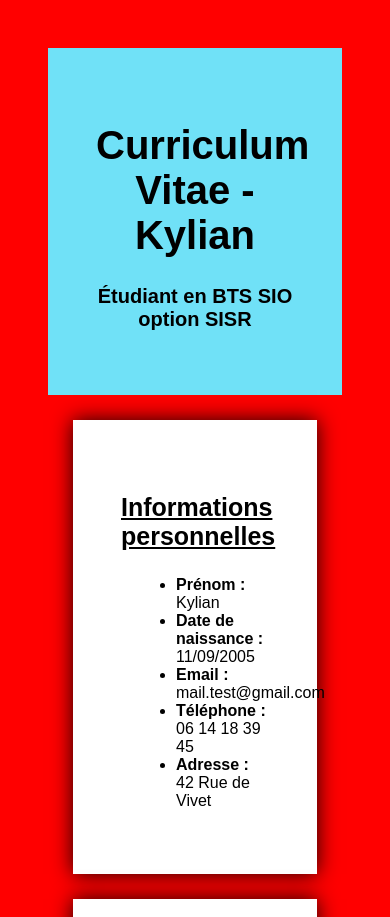
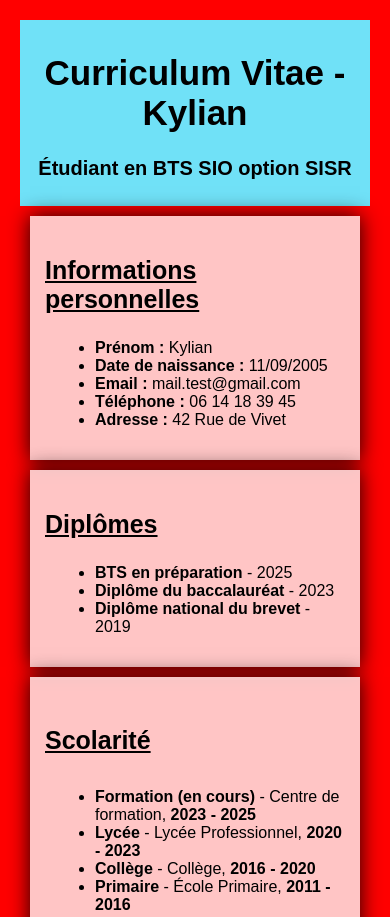
Before and after one commit to Ennderrr/kylian.github.io, a plain HTML site: page index.html in a window 390 px wide. Shown: the top 917 px of the page. Drawn offline with Linux system fonts and the light colour scheme.

Commit message:
Update CSS

```diff
--- a/styles.css
+++ b/styles.css
@@ -1,3 +1,65 @@
+@media screen and (max-width: 600px) {                                                               /*exemple : Téléphone*/
+    body {
+        font-family: Arial;                     /*Police d'écriture du site*/
+        margin: 0;
+        padding: 20px;
+        background-color: #ff0000;            /*Couleur des bords des sections*/
+    }
+
+    header {
+        background-color: #70e1f7;            /*Couleur du fond du site*/
+        text-align: center;                     /*Alignement du titre principal*/
+        padding: 10px;                          /*Taille de marge du titre principal*/
+    }
+
+    h1 {
+        font-size: 35px;                        /*Taille du titre principal*/
+        color: #000000;                       /*Couleur du titre principal*/
+    }
+
+    h2 {
+        font-size: 20px;                        /*Taille du sous-titre principal*/
+    }
+
+    h3 {
+        font-size: 25px;                        /*Taille des titres de sections*/
+    }
+
+    h4 {
+        font-size: 25px;                        /*Taille du titre 4 (Scolarité)*/
+    }
+
+    section {
+        padding: 15px;                          /*Taille du fond des sections*/
+        background-color: #ffffffc5;          /*Couleur des sections*/
+        margin: 10px;                           /*Taille des bords des sections*/
+        box-shadow: 0 0 20px #000000e4;       /*Taille et couleur de l'ombre des bord des sections*/
+    }
+
+    ul {
+        list-style-type: disc;                  /*Type de puce des listes*/
+        margin-left: 10px;                      /*Marge des listes*/
+    }
+}
+
+
+@media screen and (min-width: 601px) and (max-width: 1024px) {                                             /*exemple : Tablette & mode portrait*/
+    header {
+        background-color: #70e1f7;            /*Couleur du fond du site*/
+        text-align: center;                     /*Alignement du titre principal*/
+        padding: 48px;                          /*Taille de marge du titre principal*/
+    }
+
+    section {
+        padding: 48px;                          /*Taille du fond des sections*/
+        background-color: #ffffffc5;          /*Couleur des sections*/
+        margin: 20px;                           /*Taille des bords des sections*/
+        box-shadow: 0 0 20px #000000e4;       /*Taille et couleur de l'ombre des bord des sections*/
+    }
+}
+
+
+@media screen and (min-width: 1025px) {                                                                   /*exemple : Ordinateur & gros écran*/
     body {
         font-family: Arial;                     /*Police d'écriture du site*/
         margin: 0;
@@ -39,15 +101,4 @@ body {
         list-style-type: disc;                  /*Type de puce des listes*/
         margin-left: 15px;                      /*Marge des listes*/
     }
-
-        @media screen and (max-width: 600px) {
-            /* Styles pour les petits écrans (par exemple, les téléphones) */
 }
-
-        @media screen and (min-width: 601px) and (max-width: 1024px) {
-            /* Styles pour les écrans de taille moyenne (par exemple, les tablettes) */
-        }
-
-        @media screen and (min-width: 1025px) {
-            /* Styles pour les grands écrans (par exemple, les ordinateurs de bureau) */
-        }
```
Lines whose indentation alone changed are shown as unchanged.
